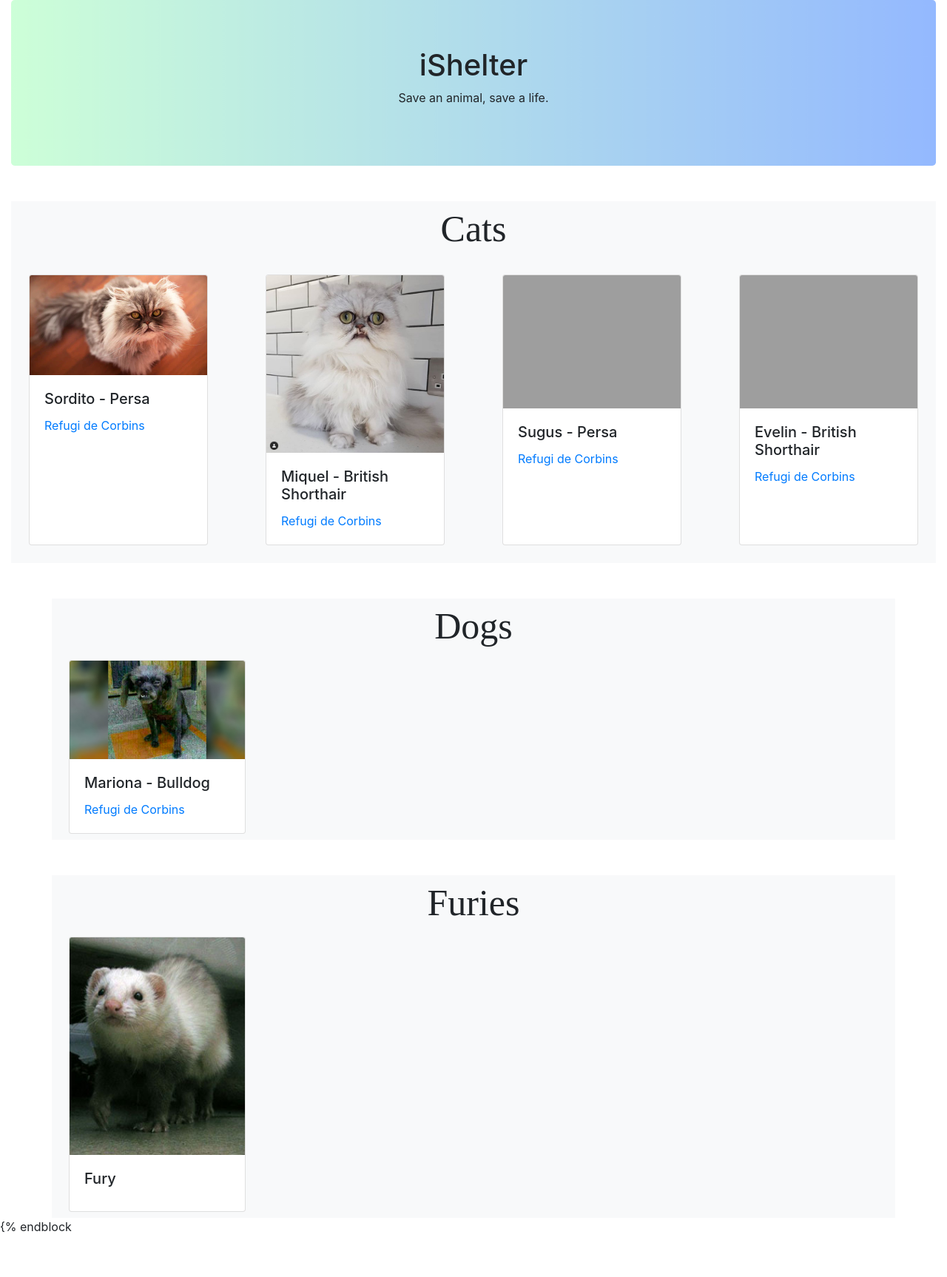
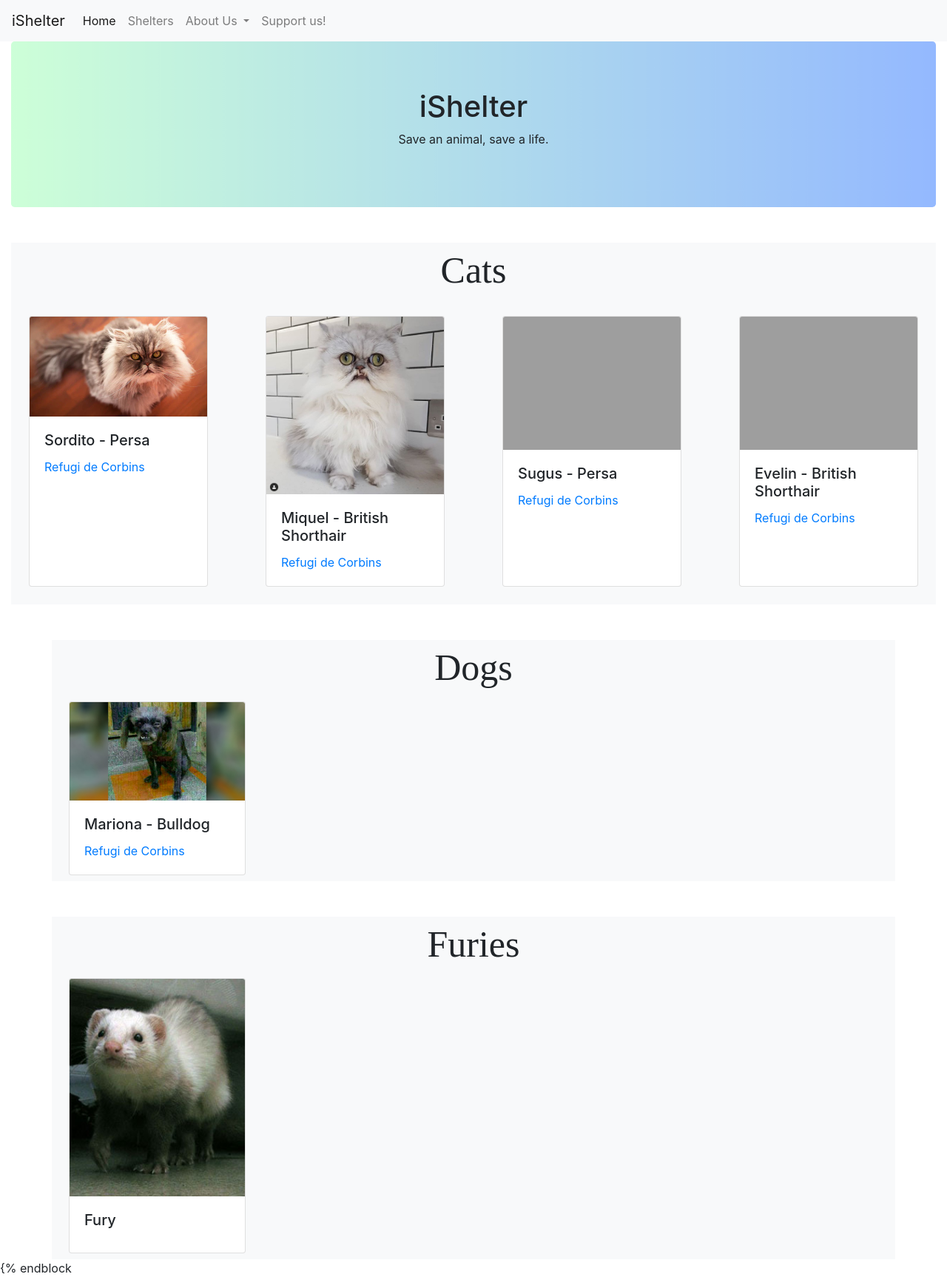
Before and after one commit to isaacte/iShelter, a Django app: page / in a window 1280 px wide. Shown: the whole page at 74% size. Before the commit the page ends 1666 px from the top, so only its background shows below. Run offline with Django 5.2, Linux system fonts and the light colour scheme; data comes from the database, SQL or seed files in the repository; some libraries are stand-ins or nearby versions; grey boxes are pictures that could not be loaded.

Commit message:
Add Navbar

```diff
--- a/templates/base.html
+++ b/templates/base.html
@@ -10,6 +10,38 @@
     <link rel="icon" href="media/headpic.png" type="image/x-icon">
 </head>
 <body>
+<nav class="navbar navbar-expand-lg navbar-light bg-light justify-content-center">
+    <a class="navbar-brand" href="https://www.youtube.com/watch?v=dQw4w9WgXcQ">iShelter</a>
+    <button class="navbar-toggler" type="button" data-toggle="collapse" data-target="#navbarNav"
+            aria-controls="navbarNav" aria-expanded="false" aria-label="Toggle navigation">
+        <span class="navbar-toggler-icon"></span>
+    </button>
+    <div class="collapse navbar-collapse" id="navbarNav">
+        <ul class="navbar-nav">
+            <li class="nav-item active">
+                <a class="nav-link" href="{% url 'home_view' %}">Home <span class="sr-only">(current)</span></a>
+
+            </li>
+            <li class="nav-item">
+                <a class="nav-link" href="https://www.youtube.com/watch?v=dQw4w9WgXcQ">Shelters</a>
+            </li>
+            <li class="nav-item dropdown">
+                <a class="nav-link dropdown-toggle" href="https://www.youtube.com/watch?v=dQw4w9WgXcQ" id="navbarDropdownMenuLink" data-toggle="dropdown"
+                   aria-haspopup="true" aria-expanded="false">
+                    About Us
+                </a>
+                <div class="dropdown-menu" aria-labelledby="navbarDropdownMenuLink">
+                    <a class="dropdown-item" href="https://www.youtube.com/watch?v=dQw4w9WgXcQ">Who are we?</a>
+                    <a class="dropdown-item" href="https://www.youtube.com/watch?v=dQw4w9WgXcQ">Where are we?</a>
+                    <a class="dropdown-item" href="https://www.youtube.com/watch?v=dQw4w9WgXcQ">FAQS</a>
+                </div>
+            </li>
+            <li class="nav-item">
+                <a class="nav-link" href="https://www.youtube.com/watch?v=dQw4w9WgXcQ">Support us!</a>
+            </li>
+        </ul>
+    </div>
+</nav>
 
 <div class="container-fluid">
     {% block content %}
```
